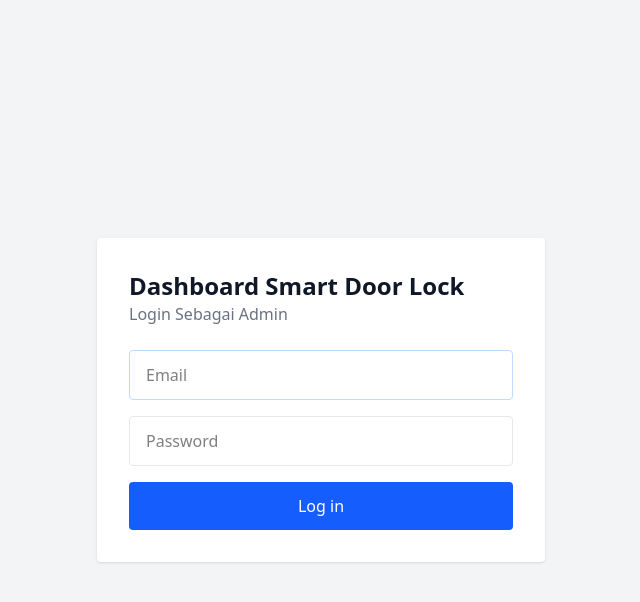
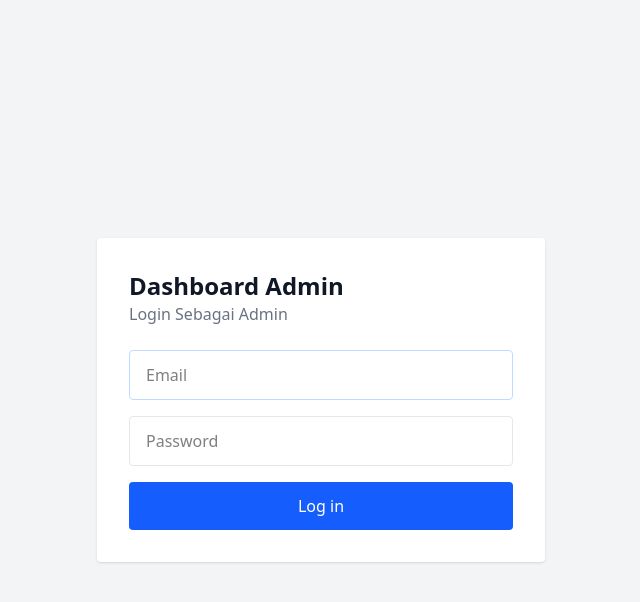
Before and after one commit to madamroger007/flask-penyiraman-dan-pengkabutan, a Flask app: page /login in a window 1280 px wide. Shown: the top 602 px of the page, without its empty margins (319-959 px from the left). Run offline with Flask 3, Linux system fonts and the light colour scheme.

Commit message:
fix: Mengubah text login

```diff
--- a/app/templates/pages/auth/login.html
+++ b/app/templates/pages/auth/login.html
@@ -16,7 +16,7 @@
 
   <div class="w-full max-w-md bg-white rounded shadow p-8 space-y-6">
     <div>
-      <h2 class="text-2xl font-semibold text-gray-900">Dashboard Smart Door Lock</h2>
+      <h2 class="text-2xl font-semibold text-gray-900">Dashboard Admin</h2>
       <p class="text-gray-500">Login Sebagai Admin</p>
     </div>
 
```
